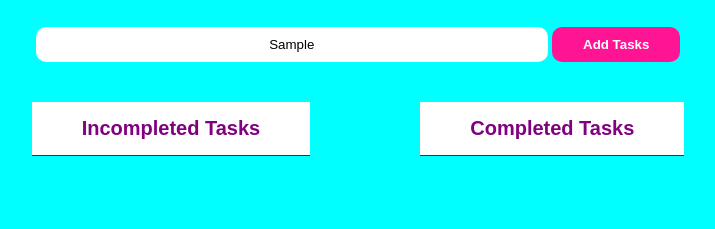
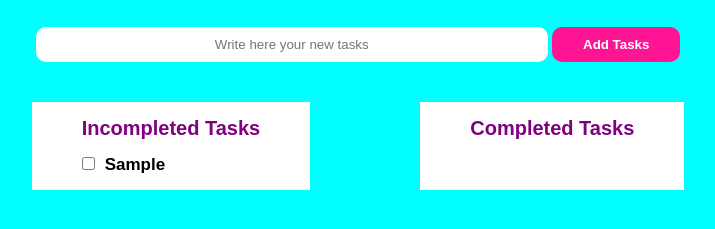
Before and after one commit to younuskhan1/to-do-app-new, a plain HTML site: page index.html in a window 1280 px wide. Both pictures are taken after typing "Sample" into the empty fields and a click on the button "Add Tasks". Shown: the part 77-306 px from the top of the page, without its empty margins (282-997 px from the left). Drawn offline with Linux system fonts and the light colour scheme.

Commit message:
uncompleted task

```diff
--- a/css/style.css
+++ b/css/style.css
@@ -49,7 +49,8 @@ h1 {
     justify-content: center;
 }
 
-h3 {
+
+#task-heading1 {
     text-align: center;
     color: purple;
     font-size: 20px;
@@ -57,9 +58,42 @@ h3 {
     padding-top: 15px;
 }
 
-.task-div {
+#task-heading2 {
+    text-align: center;
+    color: purple;
+    font-size: 20px;
+    padding-bottom: 15px;
+    padding-top: 15px;
+}
+
+.task-div1 {
     padding-left: 50px;
     padding-right: 50px;
     background-color: white;
-    border-bottom: 1px solid purple;
 }
+
+.task-div2 {
+    padding-left: 50px;
+    padding-right: 50px;
+    background-color: white;
+}
+
+.inputList {
+    list-style-type: none;
+    padding-bottom: 15px;
+}
+
+#incomplete-container {
+    color: black;
+    font-size: 15px;
+}
+
+.input-checkbox {
+    margin-right: 10px;
+
+}
+
+.label-text {
+    font-size: 17px;
+    font-weight: bold;
+}
--- a/index.html
+++ b/index.html
@@ -17,12 +17,12 @@
                 <button id="input-button">Add Tasks</button>
             </div>
             <div id="tasks-division">
-                <div class="task-div">
-                    <h3>Incompleted Tasks</h3>
-                    <div id="incomplete-container"></div>
+                <div class="task-div1">
+                    <h3 id="task-heading1">Incompleted Tasks</h3>
+                    <ul id="incomplete-container"></ul>
                 </div>
-                <div class="task-div">
-                    <h3>Completed Tasks</h3>
+                <div class="task-div2">
+                    <h3 id="task-heading2">Completed Tasks</h3>
                     <div id="complete-container"></div>
                 </div>
             </div>
--- a/index.js
+++ b/index.js
@@ -1 +1,23 @@
-console.log("hello world")
+document.getElementById("input-button").addEventListener("click", function () {
+    const inputRawTasks = document.getElementById("input-tasks");
+    const inputTasks = inputRawTasks.value;
+    if (inputTasks === "") {
+        alert("Please firstly write the task name in the input field")
+    } else {
+        const incompleteContainer = document.getElementById("incomplete-container");
+        const li = document.createElement("li");
+        li.classList.add("inputList");
+        li.innerHTML = `
+        <input type="checkbox" class="input-checkbox"/><label class="label-text">${inputTasks}</label>
+        `
+        incompleteContainer.appendChild(li);
+        inputRawTasks.value = "";
+
+        const inputCheckBox = document.getElementsByClassName("input-checkbox");
+        for (let CheckBox of inputCheckBox) {
+            CheckBox.addEventListener("click", function (event) {
+                event.target.parentNode.style.display = "none";
+            })
+        }
+    }
+})
```
